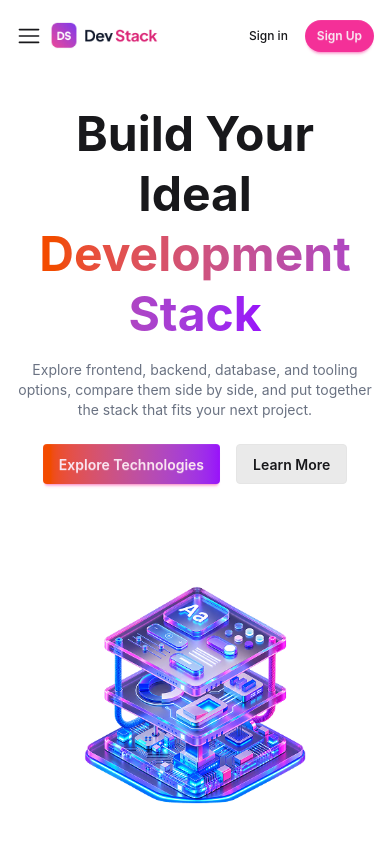
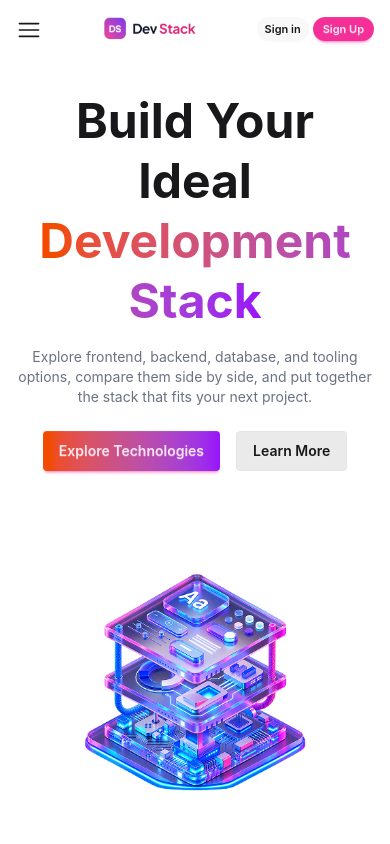
Before and after one commit to Tamal-codes/B14-A05-DevStack, a React (Vite) app: page / in a window 390 px wide. Shown: the top 844 px of the page. Built offline with nearby package versions, Linux system fonts and the light colour scheme.

Commit message:
Fix some mobile size mistake

```diff
--- a/src/components/Footer.tsx
+++ b/src/components/Footer.tsx
@@ -5,7 +5,7 @@ const Footer = () => {
         <footer className="container mx-auto py-10 px-4">
             <div className="flex flex-col md:flex-row justify-between gap-8 pb-8">
                 <div className="space-y-4">
-                    <img src={footerLogo} alt="Dev Stack Logo" />
+                    <img src={footerLogo} alt="Dev Stack Logo" className="h-7 w-auto" />
                     <p className="text-sm text-gray-500">
                         Curated tools, technologies, and resources for developers building <br className="hidden md:inline" />
                         modern software.
@@ -53,7 +53,7 @@ const Footer = () => {
                 </div>
             </div>
 
-            <div className="border-t border-gray-100 pt-6 flex flex-col sm:flex-row justify-between items-center gap-4 text-sm text-gray-400">
+            <div className="border-t border-gray-100 pt-6 flex flex-col sm:flex-row justify-between items-center gap-4 text-sm text-gray-400 text-center sm:text-left">
                 <p>© 2026 Dev Stack. All rights reserved.</p>
                 <div className="flex gap-4">
                     <a href="#">Privacy</a>
--- a/src/components/Navbar.tsx
+++ b/src/components/Navbar.tsx
@@ -6,9 +6,8 @@ const Navbar = () => {
         <nav className="container mx-auto mt-4 sticky top-0 z-50 bg-white">
             <div className="flex justify-between items-center px-4">
 
-                <div className="flex items-center gap-2">
-                    <div className="dropdown md:hidden">
-                        <div tabIndex={0} role="button" className="btn btn-ghost p-0">
+                <div className="dropdown md:hidden shrink-0">
+                    <div tabIndex={0} role="button" className="btn btn-ghost p-0 min-h-0 h-auto">
                         <RxHamburgerMenu className="text-2xl" />
                     </div>
                     <ul
@@ -22,9 +21,10 @@ const Navbar = () => {
                     </ul>
                 </div>
 
-                    <img src={Logo}  alt="Logo"
-                        className="h-7 md:h-8 w-auto shrink-0" />
-                </div>
+                <img
+                    src={Logo}
+                    alt="Logo"
+                    className="h-6 sm:h-8 w-auto shrink-0"  />
 
                 <ul className="hidden md:flex gap-4 items-center">
                     <li className="text-fuchsia-600">Home</li>
@@ -35,11 +35,10 @@ const Navbar = () => {
                 </ul>
 
                 <div className="flex gap-1 sm:gap-2 items-center shrink-0">
-                    <button className="btn btn-ghost btn-sm rounded-full font-medium whitespace-nowrap">
+                    <button className="btn btn-xs sm:btn-sm rounded-full border-none whitespace-nowrap px-2 sm:px-4">
                         Sign in
                     </button>
-
-                    <button className="btn btn-secondary btn-sm rounded-full border-none whitespace-nowrap">
+                    <button className="btn btn-secondary btn-xs sm:btn-sm rounded-full border-none whitespace-nowrap px-2.5 sm:px-4">
                         Sign Up
                     </button>
                 </div>
--- a/src/components/Technologies.tsx
+++ b/src/components/Technologies.tsx
@@ -17,7 +17,7 @@ const Technologies = ({ technologiPromise }: TechProps) => {
         if (isAlreadyAdded) {
             toast.error(`${tech.name} is already in your stack!`);
             return;
-        }
+         }
 
         setSelectedTechs([...selectedTechs, tech]);
         toast.success(`${tech.name} added to your stack!`)};
```
Lines whose indentation alone changed are shown as unchanged.
